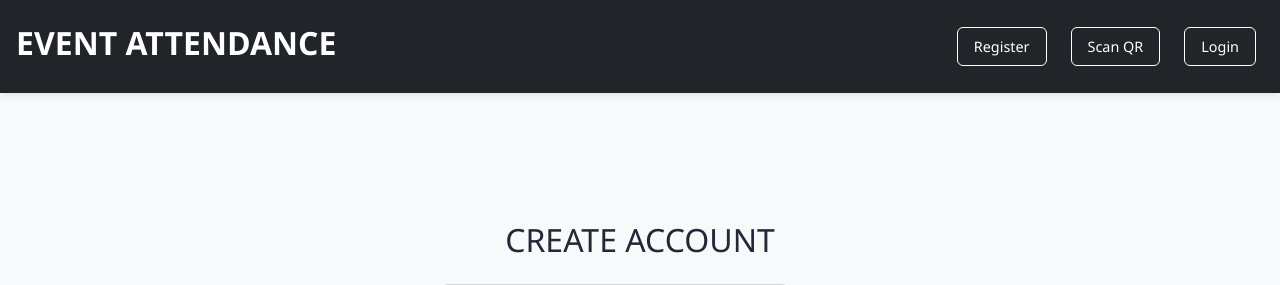
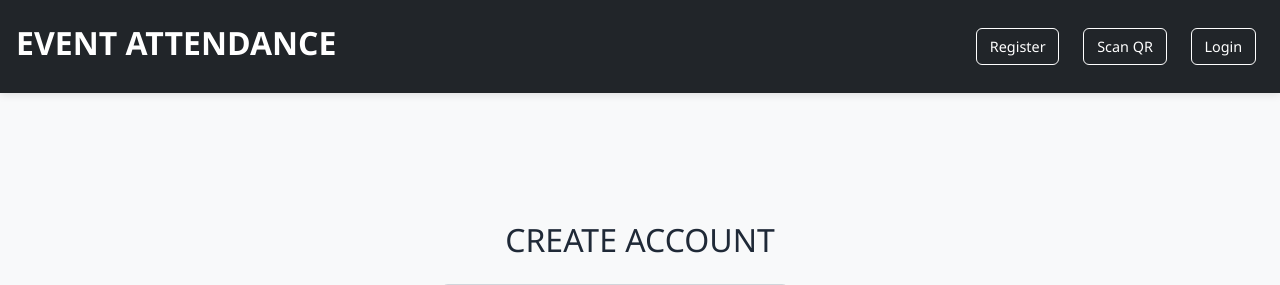
Before and after one commit to keerthi-manasvi/NSCC-Event-App, a Django app: page /signup/ in a window 1280 px wide. Shown: the top 285 px of the page. Run offline with Django 5.2, Linux system fonts and the light colour scheme.

Commit message:
Update layout.html

```diff
--- a/Event/templates/Event/layout.html
+++ b/Event/templates/Event/layout.html
@@ -21,12 +21,12 @@
         <span class="navbar-brand">EVENT ATTENDANCE</span>
         <div class="d-flex align-items-center flex-wrap">
             {% if user.is_authenticated %}
-                <a class="btn btn-outline-light me-2 btn-sm" href="{% url 'dashboard' %}">Dashboard</a>
-                <a class="btn btn-outline-light btn-sm" href="{% url 'logout' %}">Logout</a>
+                <a class="btn btn-outline-light me-2 btn-sm" href="{% url 'dashboard' %}" style="width:auto; padding:0.4rem 0.8rem; white-space:nowrap; !important" >Dashboard</a>
+                <a class="btn btn-outline-light btn-sm" href="{% url 'logout' %}" style="width:auto; padding:0.4rem 0.8rem; white-space:nowrap; !important" >Logout</a>
             {% else %}
-                <a class="btn btn-outline-light me-2 btn-sm" href="{% url 'register' %}">Register</a>
-                <a class="btn btn-outline-light me-2 btn-sm" href="{% url 'scan' %}">Scan QR</a>
-                <a class="btn btn-outline-light btn-sm" href="{% url 'login' %}">Login</a>
+                <a class="btn btn-outline-light me-2 btn-sm" href="{% url 'register' %}" style="width:auto; padding:0.4rem 0.8rem; white-space:nowrap; !important" >Register</a>
+                <a class="btn btn-outline-light me-2 btn-sm" href="{% url 'scan' %}" style="width:auto; padding:0.4rem 0.8rem; white-space:nowrap; !important" >Scan QR</a>
+                <a class="btn btn-outline-light btn-sm" href="{% url 'login' %}" style="width:auto; padding:0.4rem 0.8rem; white-space:nowrap; !important" >Login</a>
             {% endif %}
         </div>
     </nav>
```
